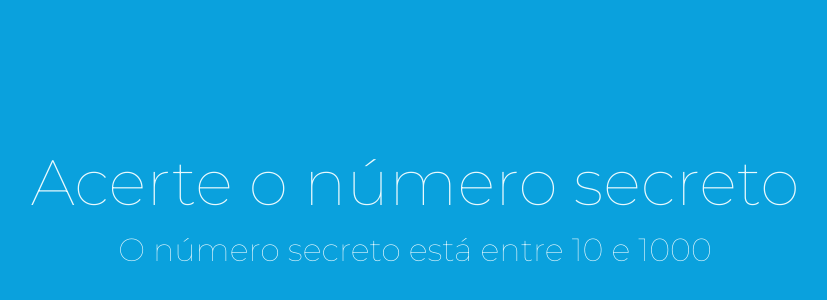
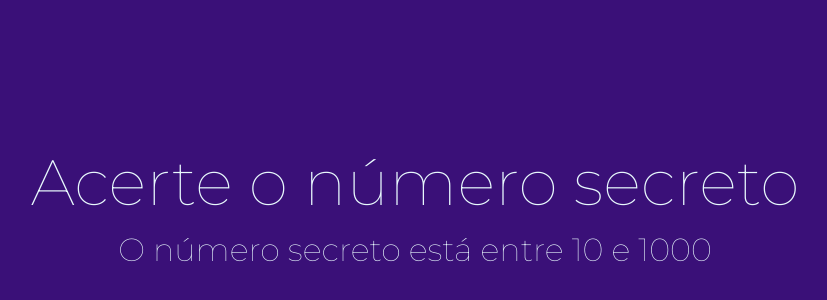
Before and after one commit to israelltulio/jogo-numero-secreto, a plain HTML site: page index.html in a window 1280 px wide. Shown: the part 172-472 px from the top of the page, without its empty margins (225-1052 px from the left). Drawn offline with nearby package versions, Linux system fonts and the light colour scheme.

Commit message:
correção de cor
correção de cor

```diff
--- a/style.css
+++ b/style.css
@@ -3,7 +3,7 @@
 
 :root {
     --font-family: 'Montserrat', sans-serif;
-    --bg-color: #0AA1DD;
+    --bg-color: #3A1078;
     --primary-color: #E8F9FD;
 }
 
```
